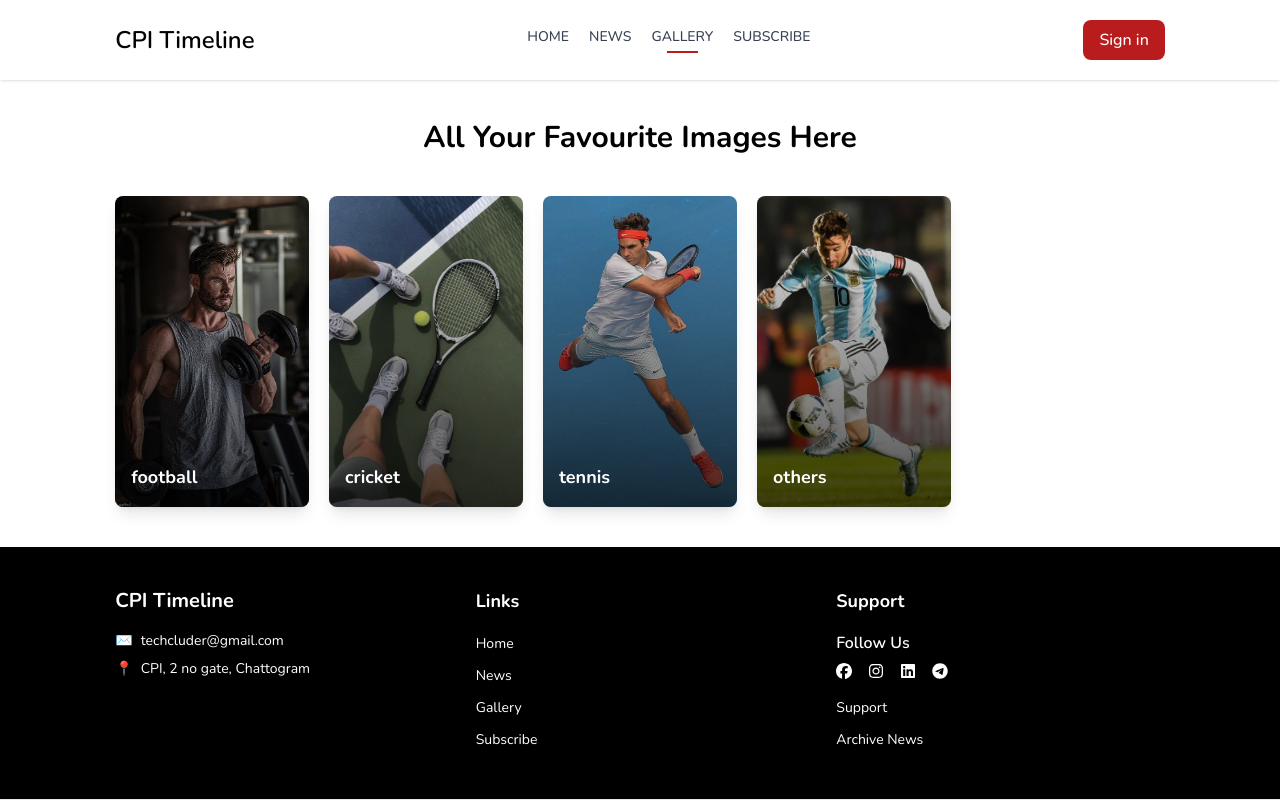
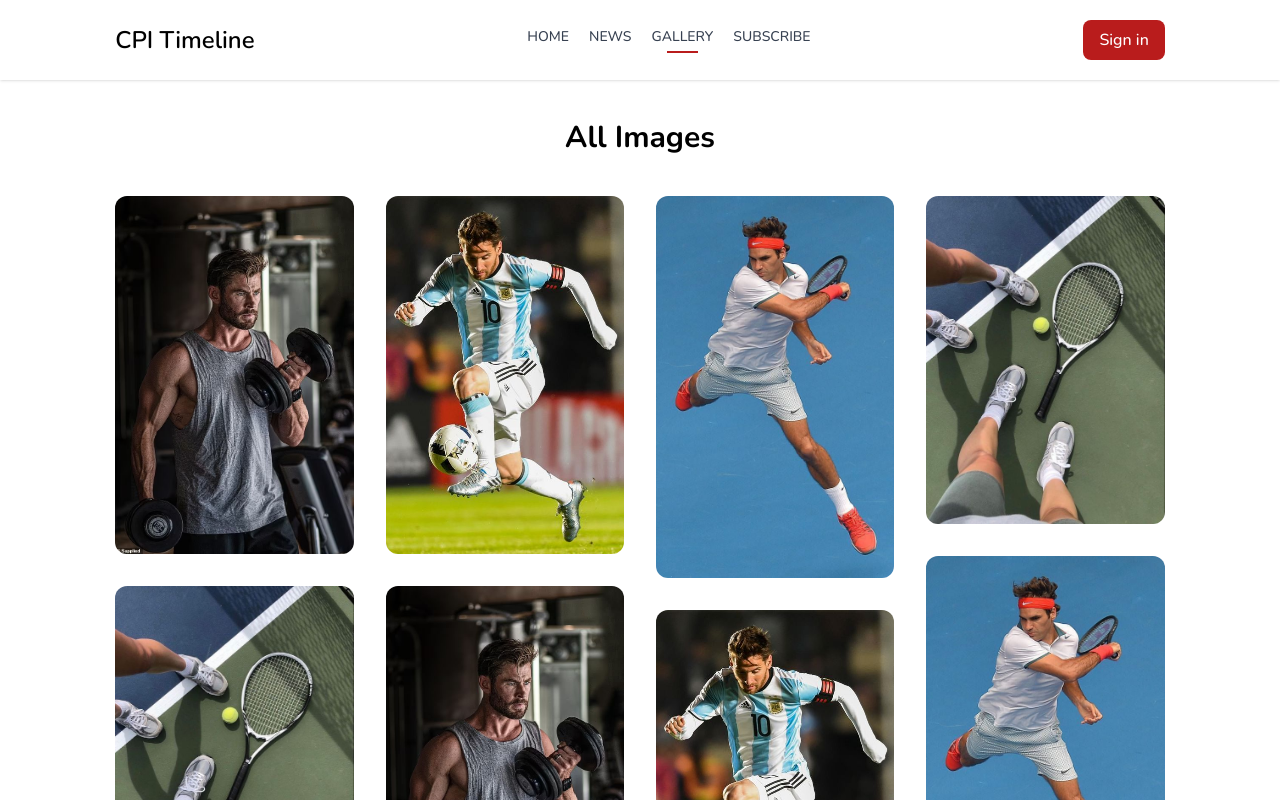
Before and after one commit to ayaj-uddin-24/cpi-timeline, a React (Vite) app in the folder frontend/: page /gallery in a window 1280 px wide. Shown: the top 800 px of the page. Built offline with nearby package versions, Linux system fonts and the light colour scheme.

Commit message:
updated the full frontend side

```diff
--- a/frontend/src/App.jsx
+++ b/frontend/src/App.jsx
@@ -8,17 +8,15 @@ import Subscribe from "./pages/Subscribe";
 import Auth from "./pages/Auth";
 import Post from "./pages/Post";
 import Footer from "./components/Footer";
-import Images from "./pages/Images";
 
 const App = () => {
   return (
-    <div className="">
+    <div>
       <Navbar />
       <Routes>
         <Route path="/" element={<Home />} />
         <Route path="/news" element={<News />} />
         <Route path="/gallery" element={<Gallery />} />
-        <Route path="/gallery/:name" element={<Images />} />
         <Route path="/subscribe" element={<Subscribe />} />
         <Route path="/auth" element={<Auth />} />
         <Route path="/post/:postId" element={<Post />} />
--- /dev/null
+++ b/frontend/src/components/Event.jsx
@@ -0,0 +1,23 @@
+import React from "react";
+
+const Event = () => {
+  return (
+    <div id="match">
+      <div className="flex justify-center items-center flex-col text-white my-20 py-20">
+        <h1 className="text-4xl font-semibold">Upcoming Events</h1>
+
+        <div className="mt-10 flex flex-col sm:flex-row items-center gap-5">
+          <div className="p-10 font-bold backdrop-blur-lg border text-center">
+            Better CPI Initiative <br /> 1 Nov, 2024
+          </div>
+          <p className="font-semibold">&</p>
+          <div className="p-10 font-bold backdrop-blur-lg border text-center">
+            CPI's Talents <br /> 3 Nov, 2024
+          </div>
+        </div>
+      </div>
+    </div>
+  );
+};
+
+export default Event;
--- a/frontend/src/components/GalleryItem.jsx
+++ /dev/null
@@ -1,23 +0,0 @@
-import React from "react";
-import { Link } from "react-router-dom";
-
-const GalleryItem = ({ img, title }) => {
-  return (
-    <Link
-      to={`/gallery/${title}`}
-      className="bg-white rounded-lg shadow-lg overflow-hidden relative hover:border-b-4 border-red-700"
-    >
-      <img
-        src={img}
-        alt="Blog Image"
-        className="w-full h-[100%] object-cover"
-      />
-      <div className="absolute inset-0 bg-gradient-to-t from-black to-transparent opacity-70"></div>
-      <div className="absolute bottom-0 p-4 text-white">
-        <h3 className="font-bold text-lg">{title.toUpperCase()}</h3>
-      </div>
-    </Link>
-  );
-};
-
-export default GalleryItem;
--- a/frontend/src/components/Hero.jsx
+++ b/frontend/src/components/Hero.jsx
@@ -4,7 +4,6 @@ const Hero = () => {
   return (
     <div
       className="bg-cover bg-center h-[90vh] flex flex-col items-start justify-center px-5 sm:px-[5vw] md:px-[7vw] lg:px-[9vw]"
-      // style={{ backgroundImage: "url('/banner.jpg')" }}
       id="hero"
     >
       <div className=" text-white">
@@ -12,7 +11,7 @@ const Hero = () => {
           Welcome to <br /> Our CPI <br /> Timeline
         </h1>
         <p className="text-lg md:text-xl mb-6">
-         Stay connected, stay informed your journey at CPI, captured!
+          Stay connected, stay informed your journey at CPI, captured!
         </p>
 
         <div className="flex items-center w-full max-w-md bg-white rounded-full overflow-hidden shadow-lg mb-6">
--- a/frontend/src/components/PostItem.jsx
+++ b/frontend/src/components/Item.jsx
@@ -1,7 +1,7 @@
 import React from "react";
 import { Link } from "react-router-dom";
 
-const PostItem = ({ id, img, title, content }) => {
+const Item = ({ id, img, title, content }) => {
   return (
     <Link
       to={`/post/${id}`}
@@ -21,4 +21,4 @@ const PostItem = ({ id, img, title, content }) => {
   );
 };
 
-export default PostItem;
+export default Item;
--- a/frontend/src/components/LatestNews.jsx
+++ b/frontend/src/components/LatestNews.jsx
@@ -1,6 +1,6 @@
 import React, { useContext, useEffect, useState } from "react";
 import { FaArrowRightLong } from "react-icons/fa6";
-import Item from "./PostItem";
+import Item from "./Item";
 import { SportContext } from "../contexts/SportContext";
 import { Link } from "react-router-dom";
 
--- a/frontend/src/components/Match.jsx
+++ /dev/null
@@ -1,19 +0,0 @@
-import React from "react";
-
-const Match = () => {
-  return (
-    <div id="match">
-      <div className="flex justify-center items-center flex-col text-white my-20 py-20">
-        <h1 className="text-4xl font-semibold">Upcoming Event</h1>
-
-        <div className="mt-10 flex flex-col sm:flex-row items-center gap-5">
-          <div className="p-10 font-bold backdrop-blur-lg border text-center">Better CPI Initiative <br /> 1 Nov, 2024</div>
-          <p className="font-semibold">&</p>
-          <div className="p-10 font-bold backdrop-blur-lg border text-center">CPI's Talents <br /> 3 Nov, 2024</div>
-        </div>
-      </div>
-    </div>
-  );
-};
-
-export default Match;
--- a/frontend/src/components/Photos.jsx
+++ b/frontend/src/components/Photos.jsx
@@ -2,30 +2,29 @@ import React, { useContext, useEffect, useState } from "react";
 import { FaArrowRightLong } from "react-icons/fa6";
 import { SportContext } from "../contexts/SportContext";
 import { Link } from "react-router-dom";
-import GalleryItem from "./GalleryItem";
 
 const Photos = () => {
   const [latestPhotos, setLatestPhotos] = useState([]);
   const { images } = useContext(SportContext);
 
   useEffect(() => {
-    setLatestPhotos(images);
+    setLatestPhotos(images.slice(0, 5));
   }, []);
   return (
     <div className="px-5 sm:px-[5vw] md:px-[7vw] lg:px-[9vw] mb-20">
-      <Link to="/gallery" className="flex items-center gap-3 text-3xl mb-10 hover:text-red-700 cursor-pointer">
+      <Link
+        to="/gallery"
+        className="inline-flex items-center gap-3 text-3xl mb-10 hover:text-red-700 cursor-pointer"
+      >
         Gallery <FaArrowRightLong />
       </Link>
 
       <div className="grid grid-cols-2 sm:grid-cols-3 md:grid-cols-4 lg:grid-cols-5 gap-5">
-        {latestPhotos.map((item) => {
+        {latestPhotos.map((item, index) => {
           return (
-            <GalleryItem
-              key={item.id}
-              id={item.id}
-              img={item.image}
-              title={item.title}
-            />
+            <div key={index}>
+              <img src={item} alt="" className="h-full" />
+            </div>
           );
         })}
       </div>
--- a/frontend/src/data.js
+++ b/frontend/src/data.js
@@ -72,30 +72,18 @@ const posts = [
 ];
 
 const images = [
-  {
-    id: 1,
-    image: "/img1.jpg",
-    title: "football",
-    images: ["/img1.jpg", "/img2.jpg", "/img3.jpg", "/img4.jpg"],
-  },
-  {
-    id: 2,
-    image: "/img2.jpg",
-    title: "cricket",
-    images: ["/img1.jpg", "/img2.jpg", "/img3.jpg", "/img4.jpg"],
-  },
-  {
-    id: 3,
-    image: "/img3.jpg",
-    title: "tennis",
-    images: ["/img1.jpg", "/img2.jpg", "/img3.jpg", "/img4.jpg"],
-  },
-  {
-    id: 4,
-    image: "/img4.jpg",
-    title: "others",
-    images: ["/img1.jpg", "/img2.jpg", "/img3.jpg", "/img4.jpg"],
-  },
+  "/img1.jpg",
+  "/img2.jpg",
+  "/img3.jpg",
+  "/img4.jpg",
+  "/img1.jpg",
+  "/img2.jpg",
+  "/img3.jpg",
+  "/img4.jpg",
+  "/img1.jpg",
+  "/img2.jpg",
+  "/img3.jpg",
+  "/img4.jpg",
 ];
 
 export { posts, images };
--- a/frontend/src/pages/Gallery.jsx
+++ b/frontend/src/pages/Gallery.jsx
@@ -1,37 +1,27 @@
 import React, { useContext } from "react";
-import { SportContext } from "../contexts/SportContext";
-import { Link } from "react-router-dom";
+import { SportContext } from "../contexts/SportContext.jsx";
 
 const Gallery = () => {
   const { images } = useContext(SportContext);
-  console.log(images);
   return (
-    <div className="px-5 sm:px-[5vw] md:px-[7vw] lg:px-[9vw] my-10">
-      <h1 className=" text-3xl font-bold text-center mb-10">
-        All Your Favourite Images Here
-      </h1>
-      <div className="grid grid-cols-2 sm:grid-cols-3 md:grid-cols-4 lg:grid-cols-5 gap-5">
+    <section className="px-5 sm:px-[5vw] md:px-[7vw] lg:px-[9vw] my-10">
+      <div className="container">
+        <h1 className="text-3xl font-bold text-center mb-10">All Images</h1>
+        <div className="break-inside-avoid gap-8 grid-cols-1 sm:grid-cols-2 md:columns-3 lg:columns-4">
           {images.map((image, index) => {
             return (
-            <Link
-              to={`/gallery/${image.title}`}
-              className="bg-white rounded-lg shadow-lg overflow-hidden relative"
-              key={index}
-            >
+              <div className="mb-8 overflow-hidden rounded-xl" key={index}>
                 <img
-                src={image.image}
-                alt="Blog Image"
-                className="w-full h-[100%] object-cover"
+                  src={image}
+                  alt="gallery image"
+                  className="w-full object-cover object-center"
                 />
-              <div className="absolute inset-0 bg-gradient-to-t from-black to-transparent opacity-70"></div>
-              <div className="absolute bottom-0 p-4 text-white">
-                <h3 className="font-bold text-lg">{image.title}</h3>
               </div>
-            </Link>
             );
           })}
         </div>
       </div>
+    </section>
   );
 };
 
--- a/frontend/src/pages/Home.jsx
+++ b/frontend/src/pages/Home.jsx
@@ -1,15 +1,15 @@
 import React from "react";
 import Hero from "../components/Hero";
-import Match from "../components/Match";
 import LatestNews from "../components/LatestNews";
 import Photos from "../components/Photos";
+import Event from "../components/Event";
 
 const Home = () => {
   return (
     <div>
       <Hero />
       <LatestNews />
-      <Match />
+      <Event />
       <Photos />
     </div>
   );
--- a/frontend/src/pages/Images.jsx
+++ /dev/null
@@ -1,34 +0,0 @@
-import React, { useContext, useEffect, useState } from "react";
-import { SportContext } from "../contexts/SportContext";
-import { useParams } from "react-router-dom";
-
-const Images = () => {
-  const { images } = useContext(SportContext);
-  const { name } = useParams();
-  const [image, setImage] = useState(null);
-
-  useEffect(() => {
-    const foundImage = images.find((e) => e.title === name);
-    setImage(foundImage);
-  }, [images, name]);
-
-  return (
-    <div className="px-5 sm:px-[5vw] md:px-[7vw] lg:px-[9vw] gap-5 mt-10 mb-20">
-      <h1 className="text-3xl font-semibold text-center mb-10">
-        {name} images
-      </h1>
-
-      <div className="grid grid-cols-2 sm:grid-cols-3 md:grid-cols-4 lg:grid-cols-5 gap-4">
-        {image &&
-          image.images &&
-          image.images.map((item, index) => (
-            <div key={index}>
-              <img src={item} alt={`${name} ${index}`} className="h-full" />
-            </div>
-          ))}
-      </div>
-    </div>
-  );
-};
-
-export default Images;
```
Lines whose indentation alone changed are shown as unchanged.
